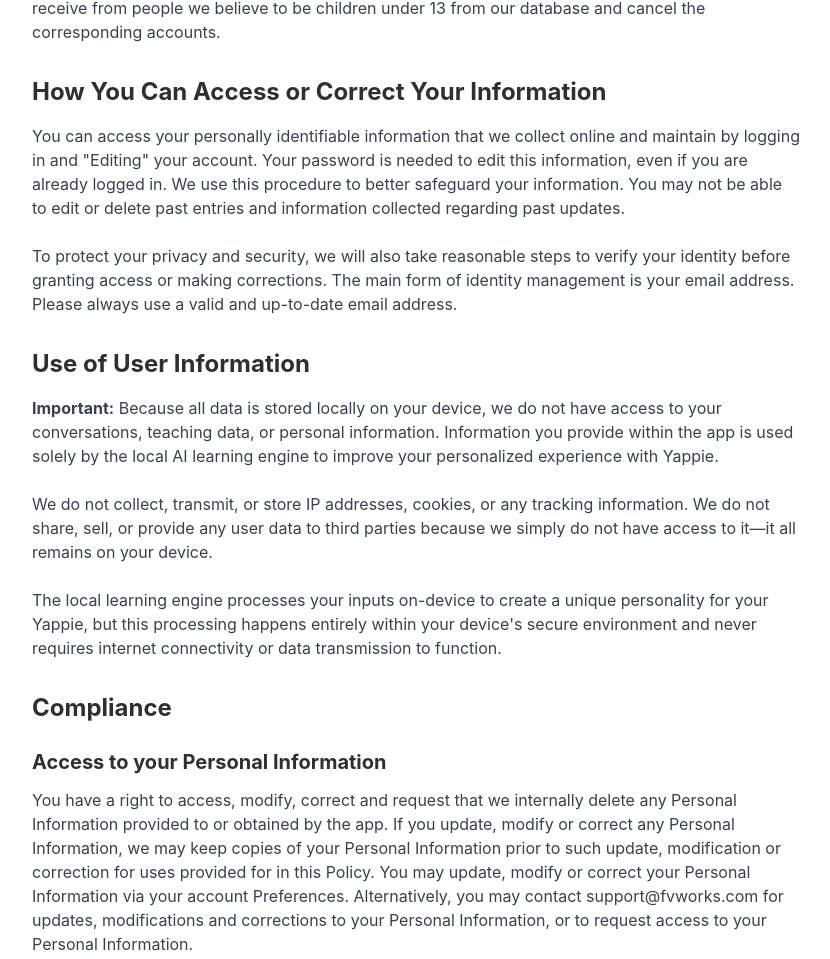
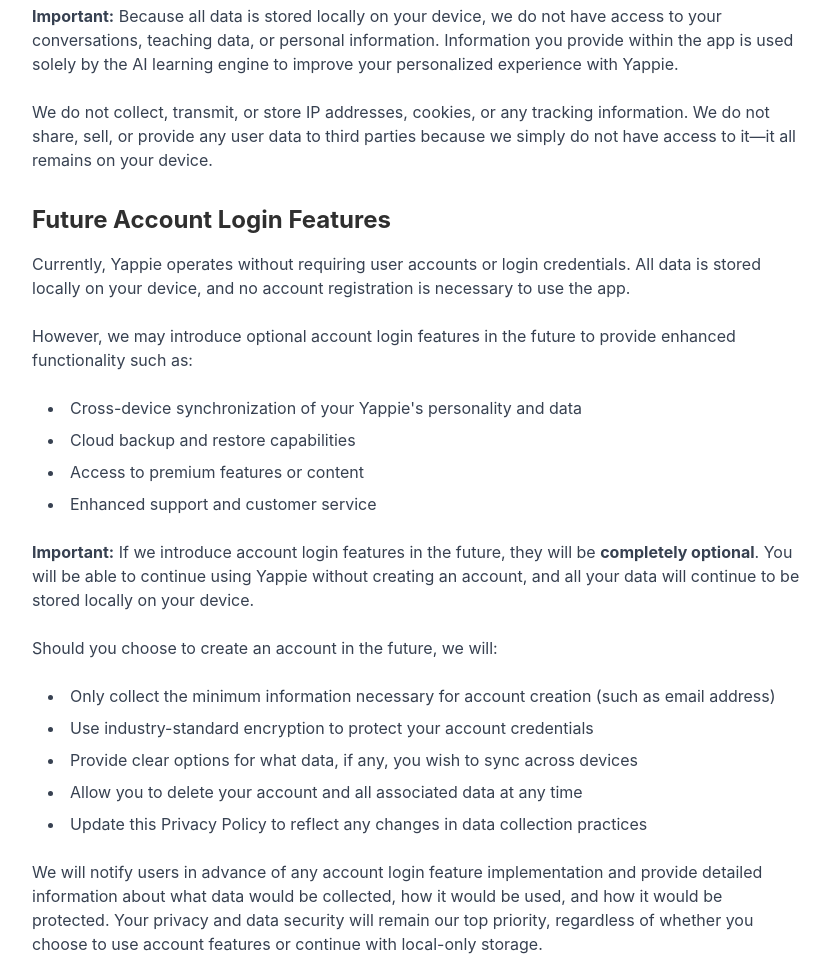
Before and after one commit to FairviewStudio/yappie, a plain HTML site: page privacy.html in a window 1280 px wide. Shown: the part 1844-2803 px from the top of the page, without its empty margins (224-1054 px from the left). Drawn offline with nearby package versions, Linux system fonts and the light colour scheme.

Commit message:
add future login feature explaination

```diff
--- a/privacy.html
+++ b/privacy.html
@@ -110,14 +110,10 @@
                         This means your information never travels over the internet to our servers, providing an additional layer of security
                         and privacy protection.
                     </p>
+
                     <p class="text-gray-700 mb-6">
                         To prevent unauthorized access and maintain data accuracy, we use industry standard methods to safeguard and secure the information
                         stored locally on your device. We believe in protecting your information just as we would want our information protected.
-                    </p>
-                    <p class="text-gray-700 mb-6">
-                        To prevent unauthorized access and maintain data accuracy, we use industry standard methods to safeguard and secure the information
-                        we collect online, although you recognize that data transmitted online or stored in a facility to which online access is provided
-                        cannot be made to be 100% secure. We believe in protecting your information just as we would want our information protected.
                     </p>
 
                     <p class="text-gray-700 mb-6">
@@ -148,33 +144,49 @@
                         from our database and cancel the corresponding accounts.
                     </p>
 
-                    <h2 class="text-2xl font-bold mt-8 mb-4 text-dark">How You Can Access or Correct Your Information</h2>
-                    <p class="text-gray-700 mb-6">
-
-                        You can access your personally identifiable information that we collect online and maintain by logging in and "Editing" your account.
-                        Your password is needed to edit this information, even if you are already logged in. We use this procedure to better safeguard your information.
-                        You may not be able to edit or delete past entries and information collected regarding past updates.
-                    </p>
-
-                    <p class="text-gray-700 mb-6">
-                        To protect your privacy and security, we will also take reasonable steps to verify your identity before granting access or making corrections.
-                        The main form of identity management is your email address. Please always use a valid and up-to-date email address.
-                    </p>
-
                     <h2 class="text-2xl font-bold mt-8 mb-4 text-dark">Use of User Information</h2>
                     <p class="text-gray-700 mb-6">
                         <strong>Important:</strong> Because all data is stored locally on your device, we do not have access to your conversations,
-                        teaching data, or personal information. Information you provide within the app is used solely by the local AI learning engine
+                        teaching data, or personal information. Information you provide within the app is used solely by the AI learning engine
                         to improve your personalized experience with Yappie.
                     </p>
                     <p class="text-gray-700 mb-6">
                         We do not collect, transmit, or store IP addresses, cookies, or any tracking information.
                         We do not share, sell, or provide any user data to third parties because we simply do not have access to it—it all remains on your device.
                     </p>
+
+                    <h2 class="text-2xl font-bold mt-8 mb-4 text-dark">Future Account Login Features</h2>
                     <p class="text-gray-700 mb-6">
-                        The local learning engine processes your inputs on-device to create a unique personality for your Yappie,
-                        but this processing happens entirely within your device's secure environment and never requires internet connectivity
-                        or data transmission to function.
+                        Currently, Yappie operates without requiring user accounts or login credentials. All data is stored locally on your device,
+                        and no account registration is necessary to use the app.
+                    </p>
+                    <p class="text-gray-700 mb-6">
+                        However, we may introduce optional account login features in the future to provide enhanced functionality such as:
+                    </p>
+                    <ul class="list-disc list-inside text-gray-700 space-y-2 ml-4 mb-6">
+                        <li>Cross-device synchronization of your Yappie's personality and data</li>
+                        <li>Cloud backup and restore capabilities</li>
+                        <li>Access to premium features or content</li>
+                        <li>Enhanced support and customer service</li>
+                    </ul>
+                    <p class="text-gray-700 mb-6">
+                        <strong>Important:</strong> If we introduce account login features in the future, they will be <strong>completely optional</strong>.
+                        You will be able to continue using Yappie without creating an account, and all your data will continue to be stored locally on your device.
+                    </p>
+                    <p class="text-gray-700 mb-6">
+                        Should you choose to create an account in the future, we will:
+                    </p>
+                    <ul class="list-disc list-inside text-gray-700 space-y-2 ml-4 mb-6">
+                        <li>Only collect the minimum information necessary for account creation (such as email address)</li>
+                        <li>Use industry-standard encryption to protect your account credentials</li>
+                        <li>Provide clear options for what data, if any, you wish to sync across devices</li>
+                        <li>Allow you to delete your account and all associated data at any time</li>
+                        <li>Update this Privacy Policy to reflect any changes in data collection practices</li>
+                    </ul>
+                    <p class="text-gray-700 mb-6">
+                        We will notify users in advance of any account login feature implementation and provide detailed information about
+                        what data would be collected, how it would be used, and how it would be protected. Your privacy and data security
+                        will remain our top priority, regardless of whether you choose to use account features or continue with local-only storage.
                     </p>
 
                     <h2 class="text-2xl font-bold mt-8 mb-4 text-dark">Compliance</h2>
```
